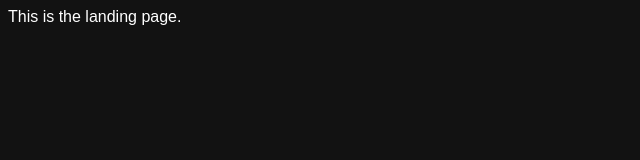
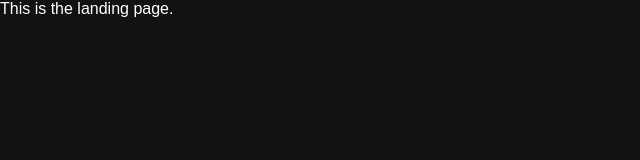
Before and after one commit to richardhsw/portfolio-v2.0, a Gatsby site: page / in a window 1280 px wide. Shown: the whole page, without its empty margins (0-640 px from the left). Built offline with nearby package versions, Linux system fonts and the light colour scheme; Gatsby itself is replaced by a stand-in of ours.

Commit message:
Fix vw and vh issue with @reach/router

```diff
--- a/src/components/Layout/styles.module.css
+++ b/src/components/Layout/styles.module.css
@@ -27,3 +27,16 @@ p {
   margin-block-start: 0rem;
   margin-block-end: 0rem;
 }
+
+/*
+ * The styles below are needed when using vw and vh. Otherwise, horizontal
+ * and vertical scroll bars will appear on the screen. This is because
+ * @reach/router wraps every page with a div so it can automatically manage
+ * the focus as part of making sure sites are usable by screen readers.
+ * However it also makes the page smaller than the viewport. So whenever
+ * vw and vh are used, scroll bars appear.
+ * See issue: https://github.com/gatsbyjs/gatsby/issues/7310.
+ */
+body {
+  margin: 0px;
+}
```
